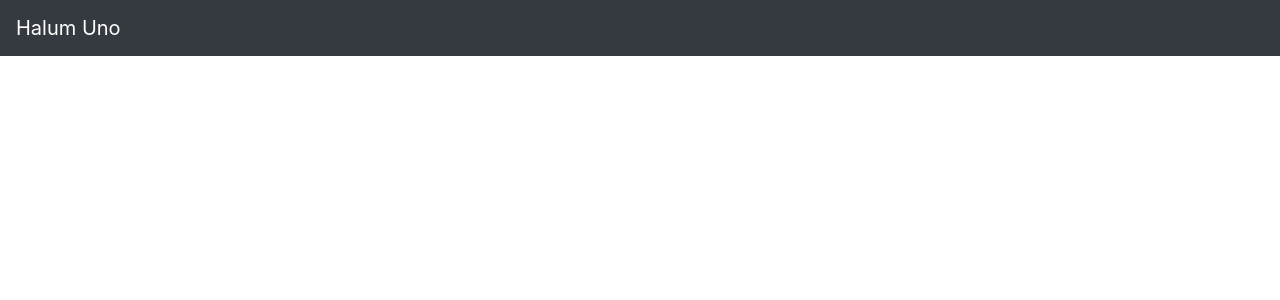
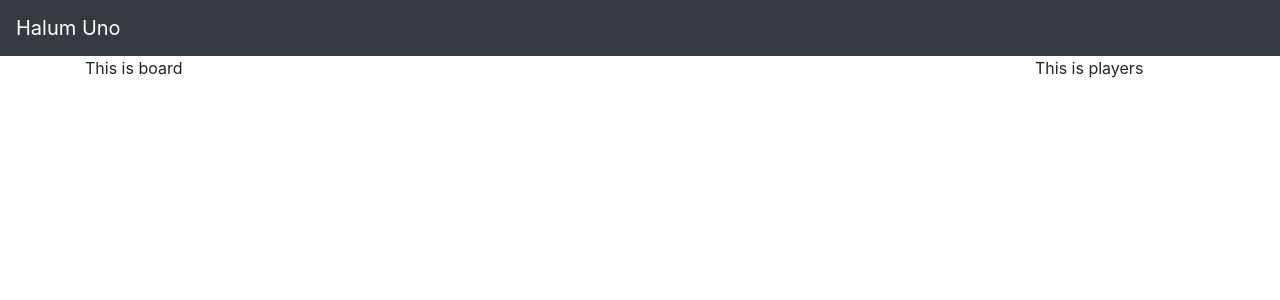
Before and after one commit to Halum/uno-ui-react, a React (Create React App) app: page / in a window 1280 px wide. Shown: the top 300 px of the page. Built offline with nearby package versions, Linux system fonts and the light colour scheme.

Commit message:
Add board, and players component to the view

```diff
--- a/src/App.js
+++ b/src/App.js
@@ -4,12 +4,14 @@ import {Provider} from 'react-redux';
 import store from './store';
 
 import Header from './components/header.component';
+import Page from './components/page.component';
 
 class App extends Component {
   render() {
     return (
       <Provider store={store}>
         <Header></Header>
+        <Page></Page>
       </Provider>
     );
   }
--- a/src/components/board.component.jsx
+++ b/src/components/board.component.jsx
@@ -1,10 +1,16 @@
-import { Component } from 'react';
+import React, { Component } from 'react';
 import { connect } from 'react-redux';
 
 export class boardComponent extends Component {
   constructor(props) {
     super(props);
     this.state = {};
+  }
+
+  render() {
+    return (
+      <div>This is board</div>
+    );
   }
 };
 
--- /dev/null
+++ b/src/components/page.component.jsx
@@ -0,0 +1,18 @@
+import React from 'react';
+import Board from './board.component';
+import Players from './players.component';
+
+const Page = props => (
+  <div class="container">
+    <div class="row">
+      <div class="col-10">
+        <Board></Board>
+      </div>
+      <div class="col">
+        <Players></Players>
+      </div>
+    </div>
+  </div>
+);
+
+export default Page;
--- a/src/components/players.component.jsx
+++ b/src/components/players.component.jsx
@@ -1,10 +1,16 @@
-import { Component } from 'react';
+import React, { Component } from 'react';
 import { connect } from 'react-redux';
 
 export class PlayersComponent extends Component {
   constructor(props) {
     super(props);
     this.state = {};
+  }
+
+  render() {
+    return (
+      <div>This is players</div>
+    );
   }
 };
 
```
